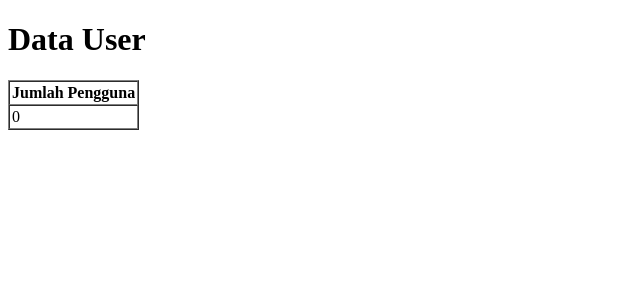
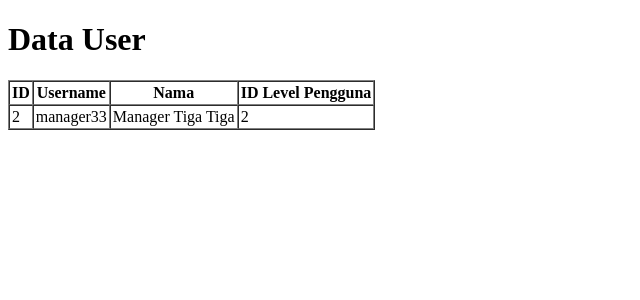
Before and after one commit to ereenlourenza/Pemrograman_Web_Lanjut, a Laravel app: page /user in a window 1280 px wide. Shown: the top 300 px of the page, without its empty margins (0-640 px from the left). Run offline with Laravel 10, Linux system fonts and the light colour scheme; tables that the repository leaves empty hold one stand-in row (values such as "Sample post").

Commit message:
js4_p2.4_retreiving or Creating Models

```diff
--- a/Pertemuan 3/PWL_POS/app/Http/Controllers/UserController.php
+++ b/Pertemuan 3/PWL_POS/app/Http/Controllers/UserController.php
@@ -9,12 +9,54 @@ use Illuminate\Support\Facades\Hash;
 class UserController extends Controller
 {
     public function index(){
+        $user = UserModel::firstOrNew(
+            [
+                'username' => 'manager33',
+                'nama' => 'Manager Tiga Tiga',
+                'password' => Hash::make('12345'),
+                'level_id' => 2
+            ],
+        );
+        $user->save();
+        return view('user',['data' => $user]);
+        // $user = UserModel::firstOrNew(
+        //     [
+        //         'username' => 'manager',
+        //         'nama' => 'Manager',
+        //     ],
+        // );
+        // return view('user',['data' => $user]);
+        // $user = UserModel::firstOrCreate(
+        //     [
+        //         'username' => 'manager22',
+        //         'nama' => 'Manager Dua Dua',
+        //         'password' => Hash::make('12345'),
+        //         'level_id' => 2
+        //     ],
+        // );
+        // return view('user',['data' => $user]);
+        // $user = UserModel::firstOrCreate(
+        //     [
+        //         'username' => 'manager',
+        //         'nama' => 'Manager'
+        //     ],
+        // );
+        // return view('user',['data' => $user]);
+
         // Ambil model dengan kunci utamanya...
-        $user = UserModel::where('level_id',2)->count();
-        // dd($user);
-        return view('user',['data' => $user]);
+
+        // $user = UserModel::where('level_id',2)->count();
+        // // dd($user);
+        // return view('user',['data' => $user]);
 
         // $user = UserModel::where('username','manager')->firstOrFail();
+        // $user = UserModel::findOurFail(1);
+        // $user = UserModel::findOr(1, ['username', 'nama'], function(){
+        //     abort(404);
+        // }); //coba kalau idnya 20
+        // $user = UserModel::firstWhere('level_id',1);
+        // $user = UserModel::where('level_id',1)->first();
+        // $user = UserModel::find(1);
         // return view('user', ['data' => $user]);
 
         // //tambah data user dengan Eloquent Model
@@ -22,6 +64,12 @@ class UserController extends Controller
         //     'level_id' => 2,
         //     'username' => 'manager_tiga',
         //     'nama' => 'Manager 3',
+        //     'password' => Hash::make('12345'),
+        // ];
+        // $data = [
+        //     'level_id' => 2,
+        //     'username' => 'manager_dua',
+        //     'nama' => 'Manager 2',
         //     'password' => Hash::make('12345'),
         // ];
         // UserModel::create($data);
--- a/Pertemuan 3/PWL_POS/app/Models/UserModel.php
+++ b/Pertemuan 3/PWL_POS/app/Models/UserModel.php
@@ -16,5 +16,5 @@ class UserModel extends Model
      *
      * @var array
      */
-    protected $fillable = ['level_id','username','nama'];
+    protected $fillable = ['level_id','username','nama','password'];
 }
--- a/Pertemuan 3/PWL_POS/resources/views/user.blade.php
+++ b/Pertemuan 3/PWL_POS/resources/views/user.blade.php
@@ -6,26 +6,26 @@
     <body>
         <h1>Data User</h1>
         <table border="1" cellpadding="2" cellspacing="0">
-            {{-- <tr>
+            <tr>
                 <th>ID</th>
                 <th>Username</th>
                 <th>Nama</th>
                 <th>ID Level Pengguna</th>
-            </tr> --}}
+            </tr>
             {{-- @foreach ($data as $d) --}}
-            {{-- <tr>
+            <tr>
                 <td>{{ $data->user_id }}</td>
                 <td>{{ $data->username }}</td>
                 <td>{{ $data->nama }}</td>
                 <td>{{ $data->level_id }}</td>
-            </tr> --}}
+            </tr>
             {{-- @endforeach --}}
-            <tr>
+            {{-- <tr>
                 <th>Jumlah Pengguna</th>
             </tr>
             <tr>
                 <td>{{ $data }}</td>
-            </tr>
+            </tr> --}}
         </table>
     </body>
 </html>
```
Also changed, not shown: Pertemuan 3/Laporan Screenshot Jobsheet 4/Praktikum 2.4 - Retreiving or Creating Models (firstOrCreate-manager).png (added), Pertemuan 3/Laporan Screenshot Jobsheet 4/Praktikum 2.4 - Retreiving or Creating Models (firstOrCreate-manager22).png (added), Pertemuan 3/Laporan Screenshot Jobsheet 4/Praktikum 2.4 - Retreiving or Creating Models (firstOrNew-manager).png (added), Pertemuan 3/Laporan Screenshot Jobsheet 4/Praktikum 2.4 - Retreiving or Creating Models (firstOrNew-manager33-noSave).png (added), Pertemuan 3/Laporan Screenshot Jobsheet 4/Praktikum 2.4 - Retreiving or Creating Models (firstOrNew-manager33-withSave).png (added).
